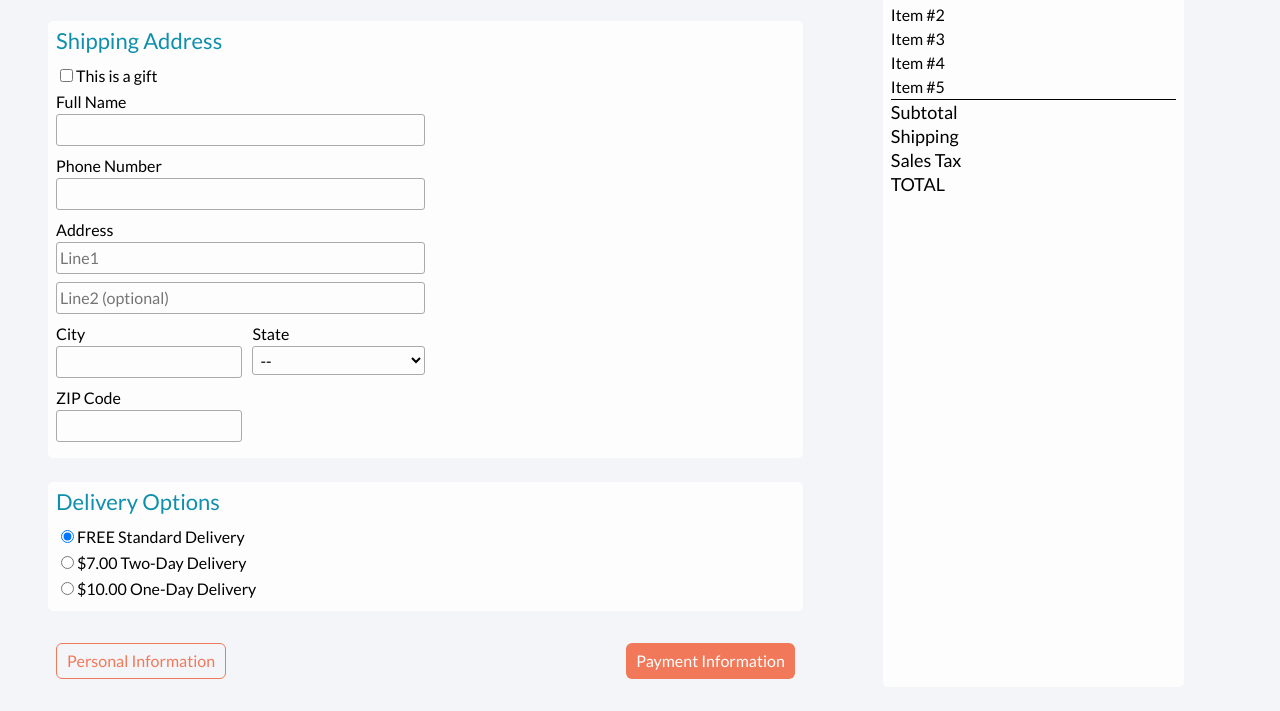
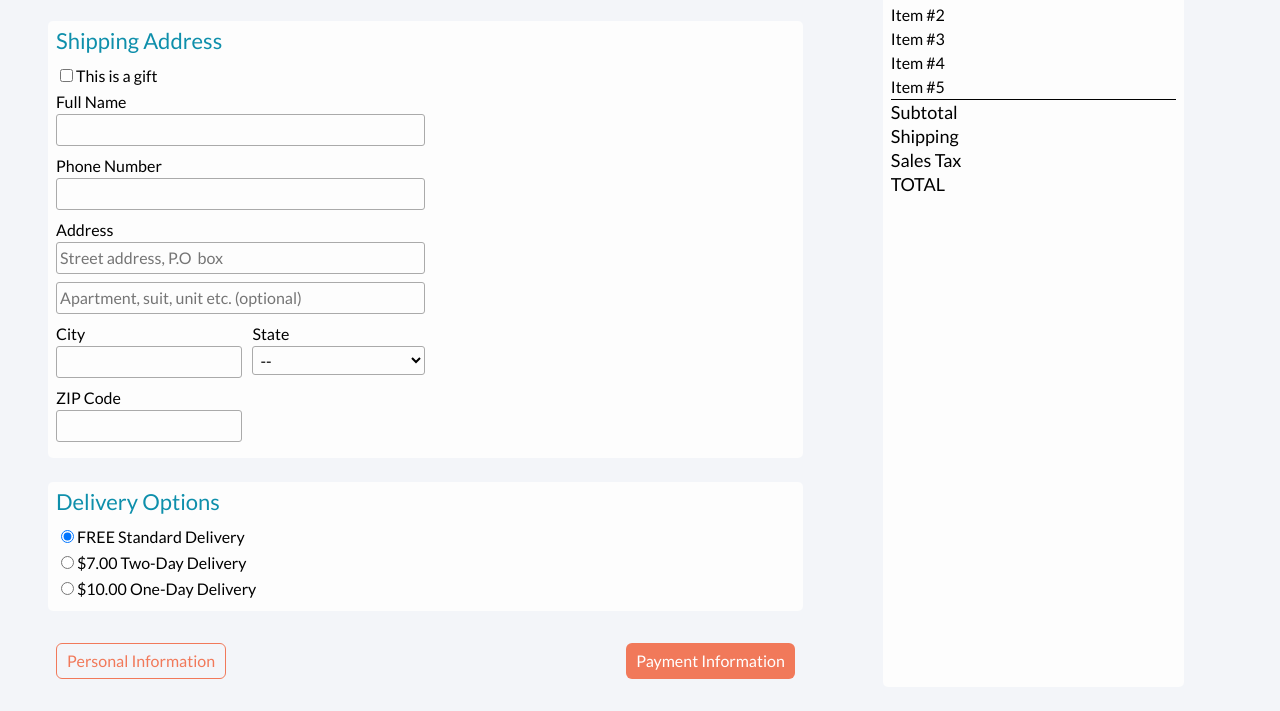
Before and after one commit to asudeozturk/ITMD362-Project1, a plain HTML site: page delivery/index.html in a window 1280 px wide. Shown: the part 187-898 px from the top of the page. Drawn offline with Linux system fonts and the light colour scheme.

Commit message:
Make placeholders more descriptive

```diff
--- a/delivery/index.html
+++ b/delivery/index.html
@@ -58,8 +58,8 @@
               </li>
               <li>
                 <label for="shipping-address">Address</label>
-                <input type="text" name="shipping-address" id="shipping-address" required placeholder="Line1"/>
-                <input type="text" name="shipping-address" id="shipping-address-two" placeholder="Line2 (optional)"/>
+                <input type="text" name="shipping-address" id="shipping-address" required placeholder="Street address, P.O  box"/>
+                <input type="text" name="shipping-address" id="shipping-address-two" placeholder="Apartment, suit, unit etc. (optional)"/>
               </li>
               <li>
                 <ol name="city-state-zip">
```
